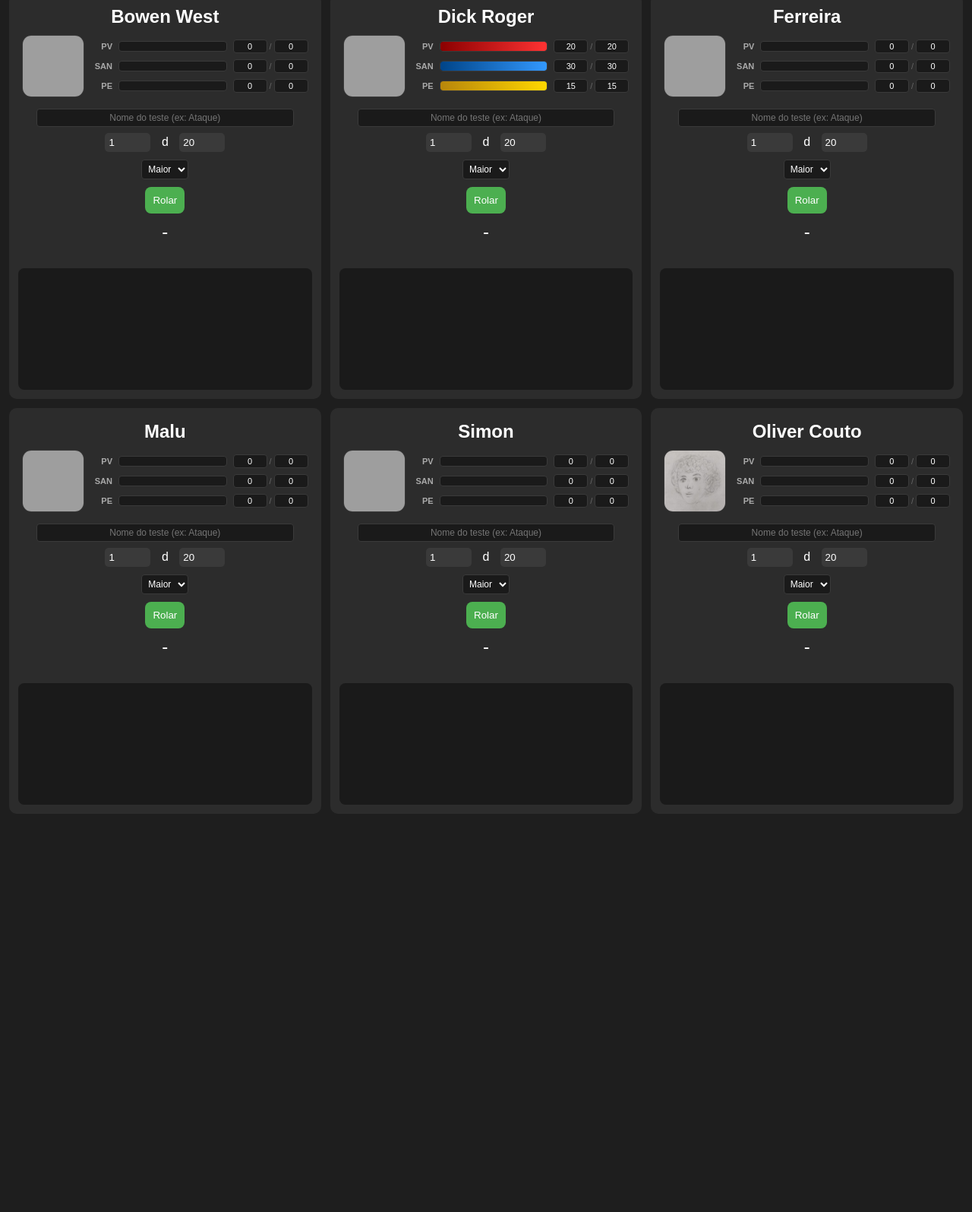
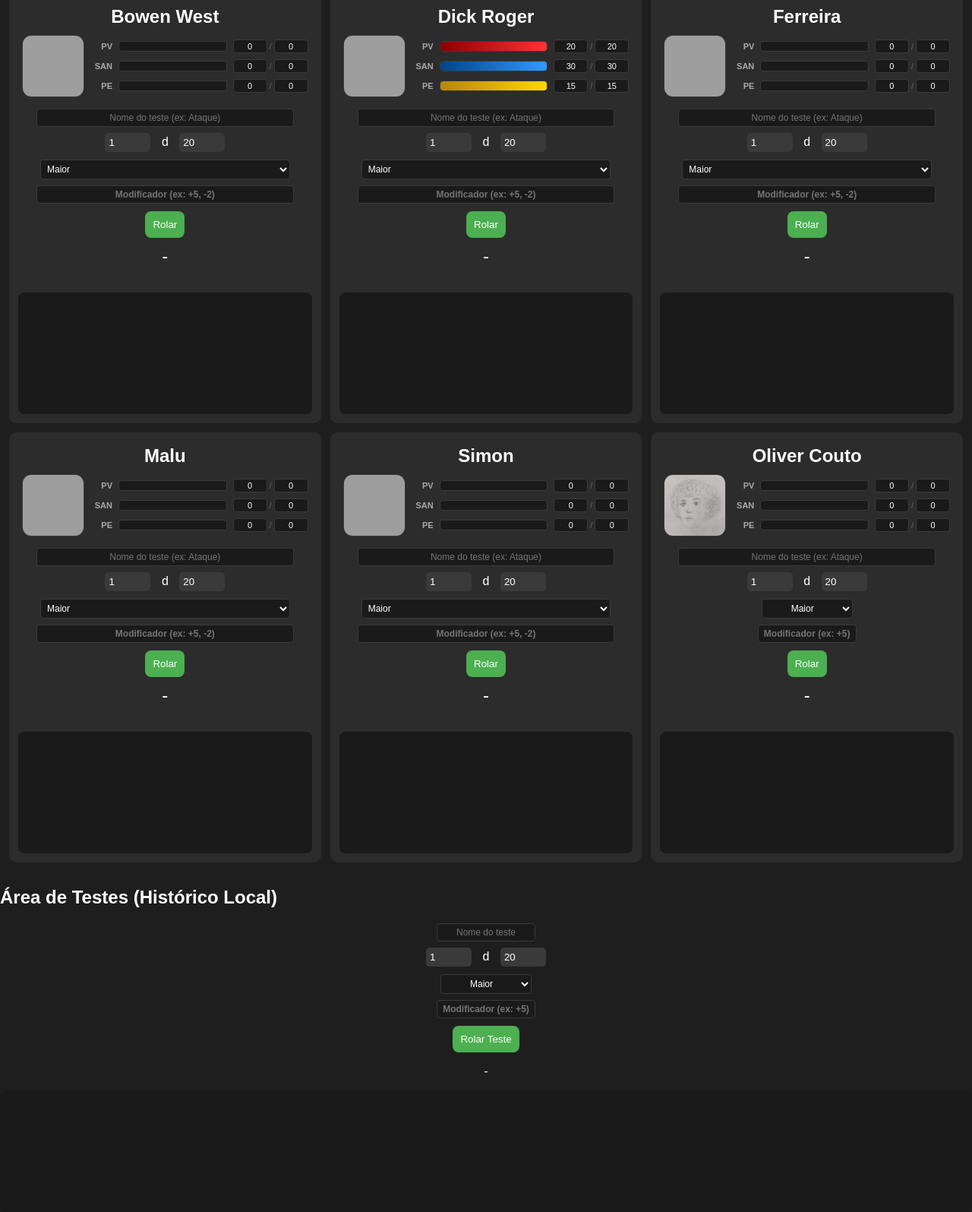
Before and after one commit to Renner142/dadosRPG, a plain HTML site: page index.html in a window 1280 px wide. Shown: the part 21-1616 px from the top of the page at 76% size. Before the commit the page ends 1104 px from the top, so only its background shows below. Drawn offline with nearby package versions, Linux system fonts and the light colour scheme; no server answers; grey boxes are pictures that could not be loaded.

Commit message:
Update index.html

```diff
--- a/index.html
+++ b/index.html
@@ -62,11 +62,16 @@
       <input type="number" class="faces" min="2" value="20">
     </div>
 
-    <div style="margin-bottom: 10px;">
-      <select class="tipo-calculo" style="padding: 4px; border-radius: 4px; border: 1px solid #3a3a3a; background: #1a1a1a; color: white; font-size: 12px; cursor: pointer;">
+    <div style="margin-bottom: 8px;">
+      <select class="tipo-calculo" style="padding: 4px; border-radius: 4px; border: 1px solid #3a3a3a; background: #1a1a1a; color: white; font-size: 12px; cursor: pointer; width: 85%;">
         <option value="maior">Maior</option>
         <option value="soma">Soma</option>
       </select>
+    </div>
+
+    <div style="margin-bottom: 10px;">
+      <input type="text" class="modificador" placeholder="Modificador (ex: +5, -2)"
+             style="width: 85%; padding: 4px; border-radius: 4px; border: 1px solid #3a3a3a; background: #1a1a1a; color: #ff9f43; text-align: center; font-size: 12px; font-weight: bold;">
     </div>
 
     <button class="roll-btn">Rolar</button>
@@ -131,11 +136,16 @@
       <input type="number" class="faces" min="2" value="20">
     </div>
 
-    <div style="margin-bottom: 10px;">
-      <select class="tipo-calculo" style="padding: 4px; border-radius: 4px; border: 1px solid #3a3a3a; background: #1a1a1a; color: white; font-size: 12px; cursor: pointer;">
+    <div style="margin-bottom: 8px;">
+      <select class="tipo-calculo" style="padding: 4px; border-radius: 4px; border: 1px solid #3a3a3a; background: #1a1a1a; color: white; font-size: 12px; cursor: pointer; width: 85%;">
         <option value="maior">Maior</option>
         <option value="soma">Soma</option>
       </select>
+    </div>
+
+    <div style="margin-bottom: 10px;">
+      <input type="text" class="modificador" placeholder="Modificador (ex: +5, -2)"
+             style="width: 85%; padding: 4px; border-radius: 4px; border: 1px solid #3a3a3a; background: #1a1a1a; color: #ff9f43; text-align: center; font-size: 12px; font-weight: bold;">
     </div>
 
     <button class="roll-btn">Rolar</button>
@@ -200,11 +210,16 @@
       <input type="number" class="faces" min="2" value="20">
     </div>
 
-    <div style="margin-bottom: 10px;">
-      <select class="tipo-calculo" style="padding: 4px; border-radius: 4px; border: 1px solid #3a3a3a; background: #1a1a1a; color: white; font-size: 12px; cursor: pointer;">
+    <div style="margin-bottom: 8px;">
+      <select class="tipo-calculo" style="padding: 4px; border-radius: 4px; border: 1px solid #3a3a3a; background: #1a1a1a; color: white; font-size: 12px; cursor: pointer; width: 85%;">
         <option value="maior">Maior</option>
         <option value="soma">Soma</option>
       </select>
+    </div>
+
+    <div style="margin-bottom: 10px;">
+      <input type="text" class="modificador" placeholder="Modificador (ex: +5, -2)"
+             style="width: 85%; padding: 4px; border-radius: 4px; border: 1px solid #3a3a3a; background: #1a1a1a; color: #ff9f43; text-align: center; font-size: 12px; font-weight: bold;">
     </div>
 
     <button class="roll-btn">Rolar</button>
@@ -269,11 +284,16 @@
       <input type="number" class="faces" min="2" value="20">
     </div>
 
-    <div style="margin-bottom: 10px;">
-      <select class="tipo-calculo" style="padding: 4px; border-radius: 4px; border: 1px solid #3a3a3a; background: #1a1a1a; color: white; font-size: 12px; cursor: pointer;">
+    <div style="margin-bottom: 8px;">
+      <select class="tipo-calculo" style="padding: 4px; border-radius: 4px; border: 1px solid #3a3a3a; background: #1a1a1a; color: white; font-size: 12px; cursor: pointer; width: 85%;">
         <option value="maior">Maior</option>
         <option value="soma">Soma</option>
       </select>
+    </div>
+
+    <div style="margin-bottom: 10px;">
+      <input type="text" class="modificador" placeholder="Modificador (ex: +5, -2)"
+             style="width: 85%; padding: 4px; border-radius: 4px; border: 1px solid #3a3a3a; background: #1a1a1a; color: #ff9f43; text-align: center; font-size: 12px; font-weight: bold;">
     </div>
 
     <button class="roll-btn">Rolar</button>
@@ -338,11 +358,16 @@
       <input type="number" class="faces" min="2" value="20">
     </div>
 
-    <div style="margin-bottom: 10px;">
-      <select class="tipo-calculo" style="padding: 4px; border-radius: 4px; border: 1px solid #3a3a3a; background: #1a1a1a; color: white; font-size: 12px; cursor: pointer;">
+    <div style="margin-bottom: 8px;">
+      <select class="tipo-calculo" style="padding: 4px; border-radius: 4px; border: 1px solid #3a3a3a; background: #1a1a1a; color: white; font-size: 12px; cursor: pointer; width: 85%;">
         <option value="maior">Maior</option>
         <option value="soma">Soma</option>
       </select>
+    </div>
+
+    <div style="margin-bottom: 10px;">
+      <input type="text" class="modificador" placeholder="Modificador (ex: +5, -2)"
+             style="width: 85%; padding: 4px; border-radius: 4px; border: 1px solid #3a3a3a; background: #1a1a1a; color: #ff9f43; text-align: center; font-size: 12px; font-weight: bold;">
     </div>
 
     <button class="roll-btn">Rolar</button>
@@ -407,11 +432,16 @@
       <input type="number" class="faces" min="2" value="20">
     </div>
 
-    <div style="margin-bottom: 10px;">
-      <select class="tipo-calculo" style="padding: 4px; border-radius: 4px; border: 1px solid #3a3a3a; background: #1a1a1a; color: white; font-size: 12px; cursor: pointer;">
+<div style="margin-bottom: 8px;">
+  <select class="tipo-calculo" style="padding: 4px; border-radius: 4px; border: 1px solid #3a3a3a; background: #1a1a1a; color: white; font-size: 12px; cursor: pointer; width: 120px; text-align-last: center;">
     <option value="maior">Maior</option>
     <option value="soma">Soma</option>
   </select>
+</div>
+
+<div style="margin-bottom: 10px;">
+  <input type="text" class="modificador" placeholder="Modificador (ex: +5)"
+         style="width: 120px; padding: 4px; border-radius: 4px; border: 1px solid #3a3a3a; background: #1a1a1a; color: #ff9f43; text-align: center; font-size: 12px; font-weight: bold;">
 </div>
 
     <button class="roll-btn">Rolar</button>
@@ -424,6 +454,43 @@
     </div>
 
   </div>
+  <div class="test-zone-container">
+  <h2>Área de Testes (Histórico Local)</h2>
+
+  <div class="test-zone-content">
+    <div class="roll-area local-roll">
+      <div style="margin-bottom: 8px;">
+        <input type="text" class="nome-rolagem-local" placeholder="Nome do teste"
+               style="width: 120px; padding: 4px; border-radius: 4px; border: 1px solid #3a3a3a; background: #1a1a1a; color: white; text-align: center; font-size: 12px;">
+      </div>
+
+      <div class="controls">
+        <input type="number" class="qtd-local" min="1" value="1">
+        <span>d</span>
+        <input type="number" class="faces-local" min="2" value="20">
+      </div>
+
+      <div style="margin-bottom: 8px;">
+        <select class="tipo-calculo-local" style="padding: 4px; border-radius: 4px; border: 1px solid #3a3a3a; background: #1a1a1a; color: white; font-size: 12px; cursor: pointer; width: 120px; text-align-last: center;">
+          <option value="maior">Maior</option>
+          <option value="soma">Soma</option>
+        </select>
+      </div>
+
+      <div style="margin-bottom: 10px;">
+        <input type="text" class="modificador-local" placeholder="Modificador (ex: +5)"
+               style="width: 120px; padding: 4px; border-radius: 4px; border: 1px solid #3a3a3a; background: #1a1a1a; color: #ff9f43; text-align: center; font-size: 12px; font-weight: bold;">
+      </div>
+
+      <button class="roll-btn-local">Rolar Teste</button>
+      <p class="resultado-local">-</p>
+    </div>
+
+    <div class="historico local-historico">
+      <ul class="lista-local"></ul>
+    </div>
+  </div>
+</div>
 
   <script src="https://cdn.jsdelivr.net/npm/@supabase/supabase-js@2"></script>
   <script src="scriptRPG.js"></script>
```
Lines whose indentation alone changed are shown as unchanged.
